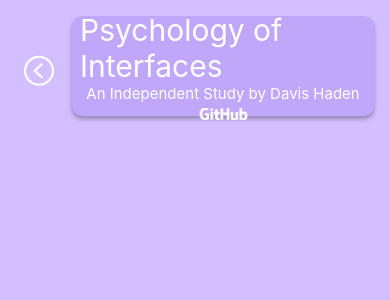
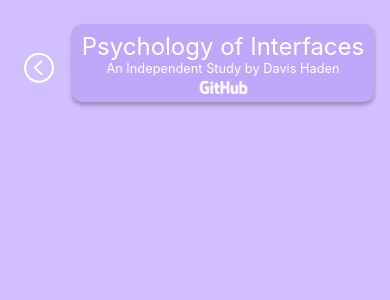
Before and after one commit to RolandHaden/POHWebsite, a React Native app: screen /Survey in a window 390 px wide. Shown: the top 300 px of the page. Built offline with nearby package versions, Linux system fonts and the light colour scheme.

Commit message:
Adjusted font sizes for different devices.

```diff
--- a/HomeScreen.js
+++ b/HomeScreen.js
@@ -23,15 +23,13 @@ const TitleBar = (props) => {
       <Text
         style={{
           color: 'white',
-          adjustsFontSizeToFitHeight: true,
-          fontSize: '30px',
+          fontSize: '180%',
         }}
       >Psychology of Interfaces</Text>
       <Text
         style={{
           color: 'white',
-          adjustsFontSizeToFitHeight: true,
-          fontSize: '15px',
+          fontSize: '100%',
         }}
       >An Independent Study by Davis Haden</Text>
       <TouchableOpacity
@@ -50,7 +48,6 @@ const BlockMenu = (props) => {
   return (
     <View style={styles.BlockMenu}>
       <ExperimentBlock title="Loading Test" page="Loading"/>
-      <ExperimentBlock title="Product Assessment"/>
       <ExperimentBlock title="App Survey" page="Survey"/>
     </View>
   );
@@ -64,8 +61,7 @@ const ExperimentBlock = (props) => {
         <Text
         style={{
           color: 'black',
-          adjustsFontSizeToFitHeight: true,
-          fontSize: '20px',
+          fontSize: '120%',
         }}
         >{props.title}</Text>
       </View>
--- a/LoadingPage.js
+++ b/LoadingPage.js
@@ -6,6 +6,7 @@ import { TouchableOpacity } from 'react-native-web';
 import Icon from 'react-native-vector-icons/AntDesign';
 import { useNavigation } from "@react-navigation/native";
 import LogRocket from 'logrocket';
+
 
 const LoadingPage = () => {
   //LogRocket.init('27hazz/poi');
@@ -30,15 +31,14 @@ const TitleBar = (props) => {
         <Text
           style={{
             color: 'white',
-            adjustsFontSizeToFitHeight: true,
-            fontSize: '30px',
+            fontSize: '150%',
           }}
+          numberOfLines={1}
         >Psychology of Interfaces</Text>
         <Text
           style={{
             color: 'white',
-            adjustsFontSizeToFitHeight: true,
-            fontSize: '15px',
+            fontSize: '80%',
           }}
         >An Independent Study by Davis Haden</Text>
         <TouchableOpacity
@@ -69,7 +69,7 @@ const BackArrow = (props) => {
 const changeView = () => {
   setTimeout(function(){
 
-    //Put All Your Code Here, Which You Want To Execute After Some Delay Time.
+    //alert("Refresh");
 
   }, Math.random()*10*1000);
 }
@@ -85,7 +85,6 @@ const LoadingBlock = () => {
           <Text
           style={{
             color: 'white',
-            adjustsFontSizeToFitHeight: true,
             fontSize: '15px',
           }}
           >Please wait while the content loads...</Text>
@@ -93,7 +92,6 @@ const LoadingBlock = () => {
             <Text
             style={{
               color: 'white',
-              adjustsFontSizeToFitHeight: true,
               fontSize: '15px',
               marginTop: '10px',
             }}
@@ -126,7 +124,7 @@ const styles = StyleSheet.create({
         alignItems: 'center',
         justifyContent: 'center',
         maxHeight: 100,
-        width: '100%',
+        maxWidth: '100%',
         shadowColor: "#000",
         shadowOffset: {
           width: 0,
--- a/SurveyPage.js
+++ b/SurveyPage.js
@@ -25,15 +25,13 @@ const TitleBar = (props) => {
         <Text
           style={{
             color: 'white',
-            adjustsFontSizeToFitHeight: true,
-            fontSize: '30px',
+            fontSize: '150%',
           }}
         >Psychology of Interfaces</Text>
         <Text
           style={{
             color: 'white',
-            adjustsFontSizeToFitHeight: true,
-            fontSize: '15px',
+            fontSize: '80%',
           }}
         >An Independent Study by Davis Haden</Text>
         <TouchableOpacity
```
